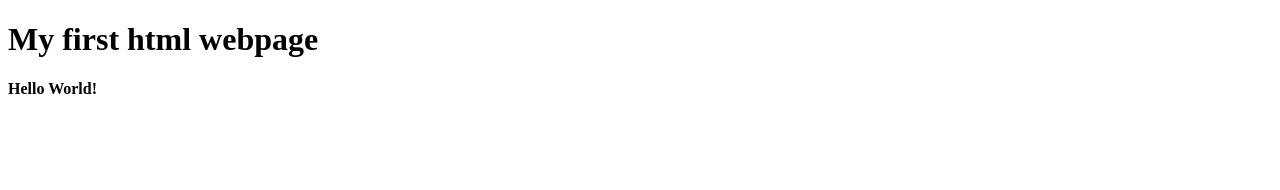
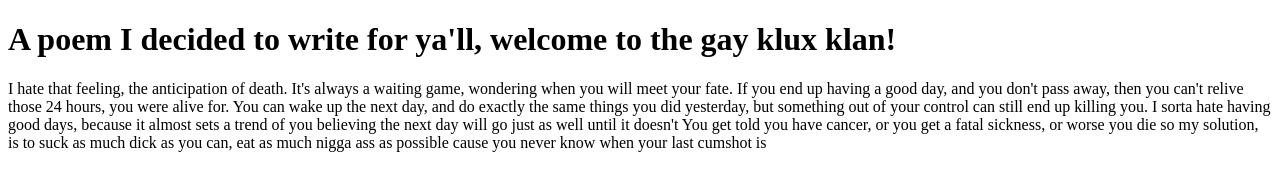
Before and after one commit to masonsquier/newWebsiteW, a plain HTML site: page Website Source/index.html in a window 1280 px wide. Drawn offline with Linux system fonts and the light colour scheme.

Commit message:
Added a poem to home page

```diff
--- a/Website Source/index.html
+++ b/Website Source/index.html
@@ -1,8 +1,22 @@
 <!DOCTYPE html>
 
 <body>
+
     <title>Home</title>
 
-        <h1> My first html webpage</h1>
-            <strong>Hello World!</strong>
+        <h1> A poem I decided to write for ya'll, welcome to the gay klux klan!</h1>
+        I hate that feeling, the anticipation of death.
+
+It's always a waiting game, wondering when you will meet your fate.
+If you end up having a good day, and you don't pass away, then you can't relive those 24 hours, you were alive for.
+You can wake up the next day, and do exactly the same things you did yesterday, but something out of your control
+can still end up killing you.
+
+I sorta hate having good days, because it almost sets a trend of you believing the next day
+will go just as well
+until it doesn't
+You get told you have cancer, or you get a fatal sickness, or worse you die
+so my solution, is to suck as much dick as you can, eat as much nigga ass as possible
+cause you never know when your last cumshot is
+
 </body>
```
Also changed, not shown: 2 other files.
